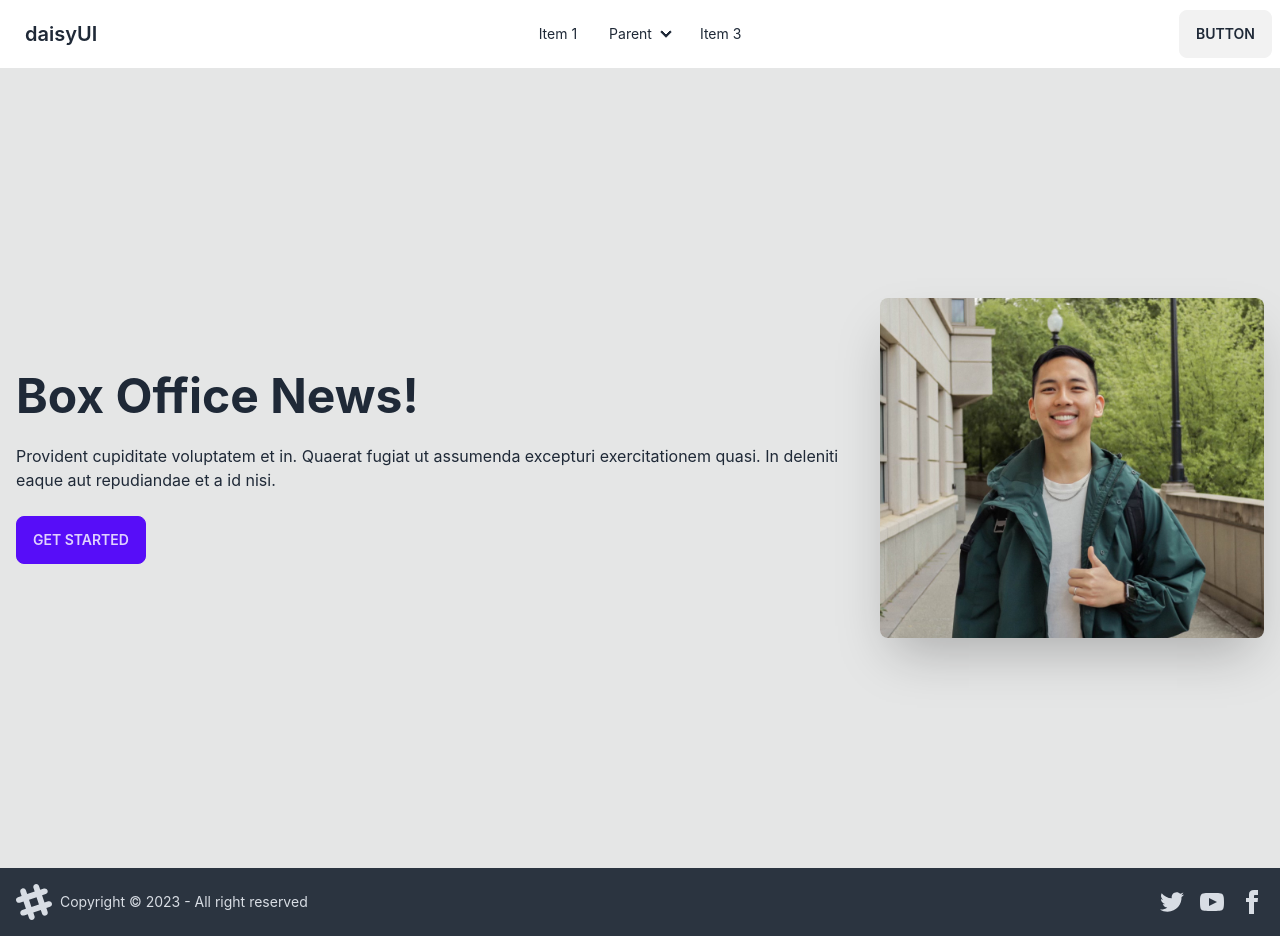
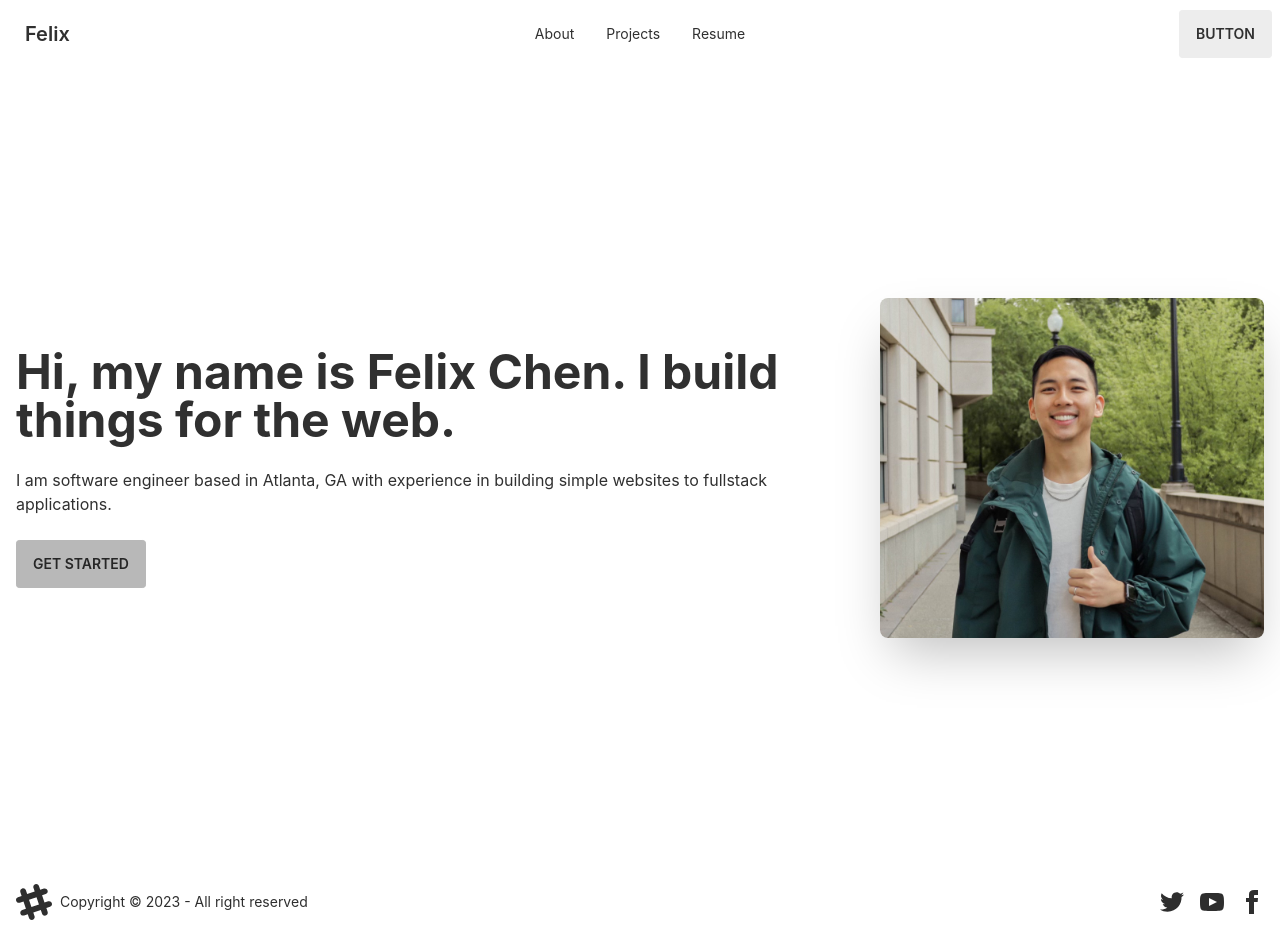
Before and after one commit to felixc0115/updated-personal-portfolio, a React (Create React App) app: page / in a window 1280 px wide. Built offline with nearby package versions, Linux system fonts and the light colour scheme.

Commit message:
work on NavBar component

```diff
--- a/public/index.html
+++ b/public/index.html
@@ -1,5 +1,5 @@
 <!DOCTYPE html>
-<html lang="en">
+<html data-theme="wireframe" lang="en">
   <head>
     <meta charset="utf-8" />
     <link rel="icon" href="%PUBLIC_URL%/favicon.ico" />
--- a/src/App.js
+++ b/src/App.js
@@ -1,11 +1,12 @@
 import Footer from "./components/Footer";
 import NavBar from "./components/NavBar";
+import personalInfo from "./data/personalnfo";
 
 function App() {
   return (
     <>
       <NavBar />
-      <div className="hero min-h-screen bg-base-300">
+      <div className="hero min-h-screen base-100">
         <div className="hero-content flex-col lg:flex-row-reverse">
           <img
             src={require("./IMG_1469.jpg")}
@@ -13,12 +14,8 @@ function App() {
             className="max-w-sm rounded-lg shadow-2xl"
           />
           <div>
-            <h1 className="text-5xl font-bold">Box Office News!</h1>
-            <p className="py-6">
-              Provident cupiditate voluptatem et in. Quaerat fugiat ut assumenda
-              excepturi exercitationem quasi. In deleniti eaque aut repudiandae
-              et a id nisi.
-            </p>
+            <h1 className="text-5xl font-bold">{personalInfo.homeTitle}</h1>
+            <p className="py-6">{personalInfo.homeParagraph}</p>
             <button className="btn btn-primary">Get Started</button>
           </div>
         </div>
--- a/src/components/Footer.js
+++ b/src/components/Footer.js
@@ -1,6 +1,6 @@
 const Footer = () => {
   return (
-    <footer className="footer items-center p-4 bg-neutral text-neutral-content">
+    <footer className="footer items-center p-4 base-100 text-neutral-content">
       <div className="items-center grid-flow-col">
         <svg
           width="36"
--- a/src/components/NavBar.js
+++ b/src/components/NavBar.js
@@ -42,28 +42,18 @@ const NavBar = () => {
             </li>
           </ul>
         </div>
-        <a className="btn btn-ghost normal-case text-xl">daisyUI</a>
+        <a className="btn btn-ghost normal-case text-xl">Felix</a>
       </div>
       <div className="navbar-center hidden lg:flex">
         <ul className="menu menu-horizontal px-1">
           <li>
-            <a>Item 1</a>
-          </li>
-          <li tabIndex={0}>
-            <details>
-              <summary>Parent</summary>
-              <ul className="p-2">
-                <li>
-                  <a>Submenu 1</a>
-                </li>
-                <li>
-                  <a>Submenu 2</a>
-                </li>
-              </ul>
-            </details>
+            <a>About</a>
           </li>
           <li>
-            <a>Item 3</a>
+            <a>Projects</a>
+          </li>
+          <li>
+            <a>Resume</a>
           </li>
         </ul>
       </div>
--- /dev/null
+++ b/src/data/personalnfo.js
@@ -0,0 +1,7 @@
+const personalInfo = {
+  homeTitle: "Hi, my name is Felix Chen. I build things for the web.",
+  homeParagraph:
+    "I am software engineer based in Atlanta, GA with experience in building simple websites to fullstack applications.",
+};
+
+export default personalInfo;
--- a/tailwind.config.js
+++ b/tailwind.config.js
@@ -5,4 +5,7 @@ module.exports = {
     extend: {},
   },
   plugins: [require("daisyui")],
+  daisyui: {
+    themes: ["wireframe"],
+  },
 };
```
Also changed, not shown: src/pages/About.js (added), src/pages/Home.js (added), src/pages/Projects.js (added).
